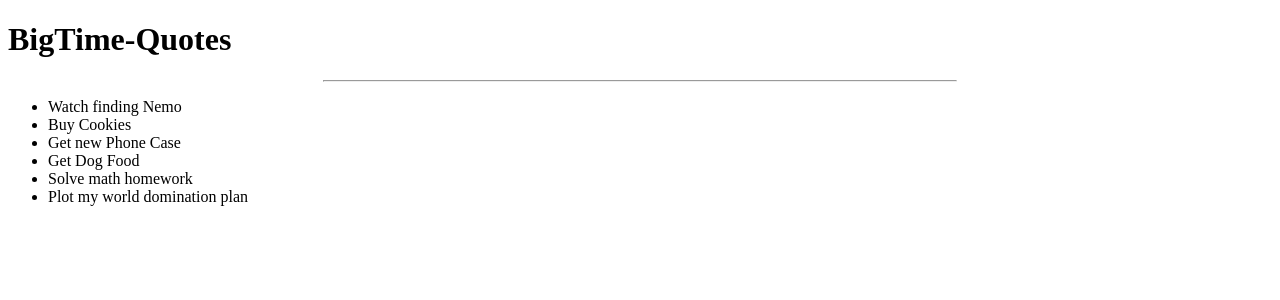
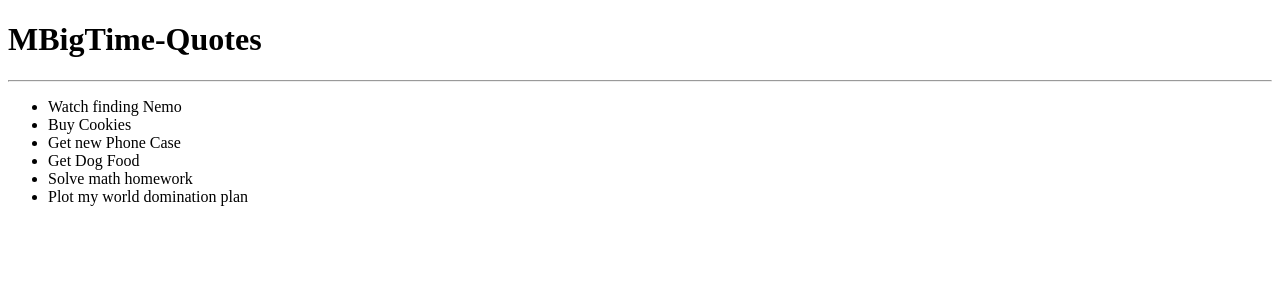
Before and after one commit to SaintieMonte10/Quote, an Angular app: page / in a window 1280 px wide. Shown: the top 300 px of the page. Built offline with nearby package versions, Linux system fonts and the light colour scheme.

Commit message:
added quote detail

```diff
--- a/src/app/app.component.html
+++ b/src/app/app.component.html
@@ -1,9 +1 @@
-<div>
-  <h1>BigTime-Quotes</h1>
-  <hr width="50%">
-  <ul>
-      <li *ngFor='let quote of quotes'>
-        {{quote.name}}
-      </li>
-  </ul>
-</div>
+<app-quote></app-quote>
--- a/src/app/app.module.ts
+++ b/src/app/app.module.ts
@@ -4,11 +4,13 @@
 import { AppRoutingModule } from './app-routing.module';
 import { AppComponent } from './app.component';
 import { QuoteComponent } from './quote/quote.component';
+import { QuoteDetailComponent } from './quote-detail/quote-detail.component';
 
 @NgModule({
   declarations: [
     AppComponent,
-    QuoteComponent
+    QuoteComponent,
+    QuoteDetailComponent
   ],
   imports: [
     BrowserModule,
--- /dev/null
+++ b/src/app/quote-detail/quote-detail.component.html
@@ -0,0 +1 @@
+<p>quote-detail works!</p>
--- /dev/null
+++ b/src/app/quote-detail/quote-detail.component.ts
@@ -0,0 +1,15 @@
+import { Component, OnInit } from '@angular/core';
+
+@Component({
+  selector: 'app-quote-detail',
+  templateUrl: './quote-detail.component.html',
+  styleUrls: ['./quote-detail.component.css']
+})
+export class QuoteDetailComponent implements OnInit {
+
+  constructor() { }
+
+  ngOnInit(): void {
+  }
+
+}
--- a/src/app/quote.ts
+++ b/src/app/quote.ts
@@ -1,4 +1,5 @@
 export class Quote {
     id: number;
     name: string;
+    description: string;
 }
--- a/src/app/quote/quote.component.html
+++ b/src/app/quote/quote.component.html
@@ -1 +1,9 @@
-<p>quote works!</p>
+<div>
+    <h1>MBigTime-Quotes</h1>
+    <hr>
+    <ul>
+      <li *ngFor='let quote of quotes'>
+        {{quote.name}}
+      </li>
+    </ul>
+  </div>
--- a/src/app/quote/quote.component.ts
+++ b/src/app/quote/quote.component.ts
@@ -1,4 +1,5 @@
 import { Component, OnInit } from '@angular/core';
+import { Quote } from '../quote';
 
 @Component({
   selector: 'app-quote',
@@ -7,9 +8,18 @@
 })
 export class QuoteComponent implements OnInit {
 
+  quotes:Quote[] = [
+    {id:1, name:'Watch finding Nemo',description:'Find an online version and watch merlin find his son'},
+    {id:2,name:'Buy Cookies',description:'I have to buy cookies for the parrot'},
+    {id:3,name:'Get new Phone Case',description:'Diana has her birthday coming up soon'},
+    {id:4,name:'Get Dog Food',description:'Pupper likes expensive sancks'},
+    {id:5,name:'Solve math homework',description:'Damn Math'},
+    {id:6,name:'Plot my world domination plan',description:'Cause I am an evil overlord'},
+  ];
+
   constructor() { }
 
-  ngOnInit(): void {
+  ngOnInit() {
   }
 
 }
```
Also changed, not shown: src/app/quote-detail/quote-detail.component.css (added), 1 other file (tests, documents, lock files or other folders).
